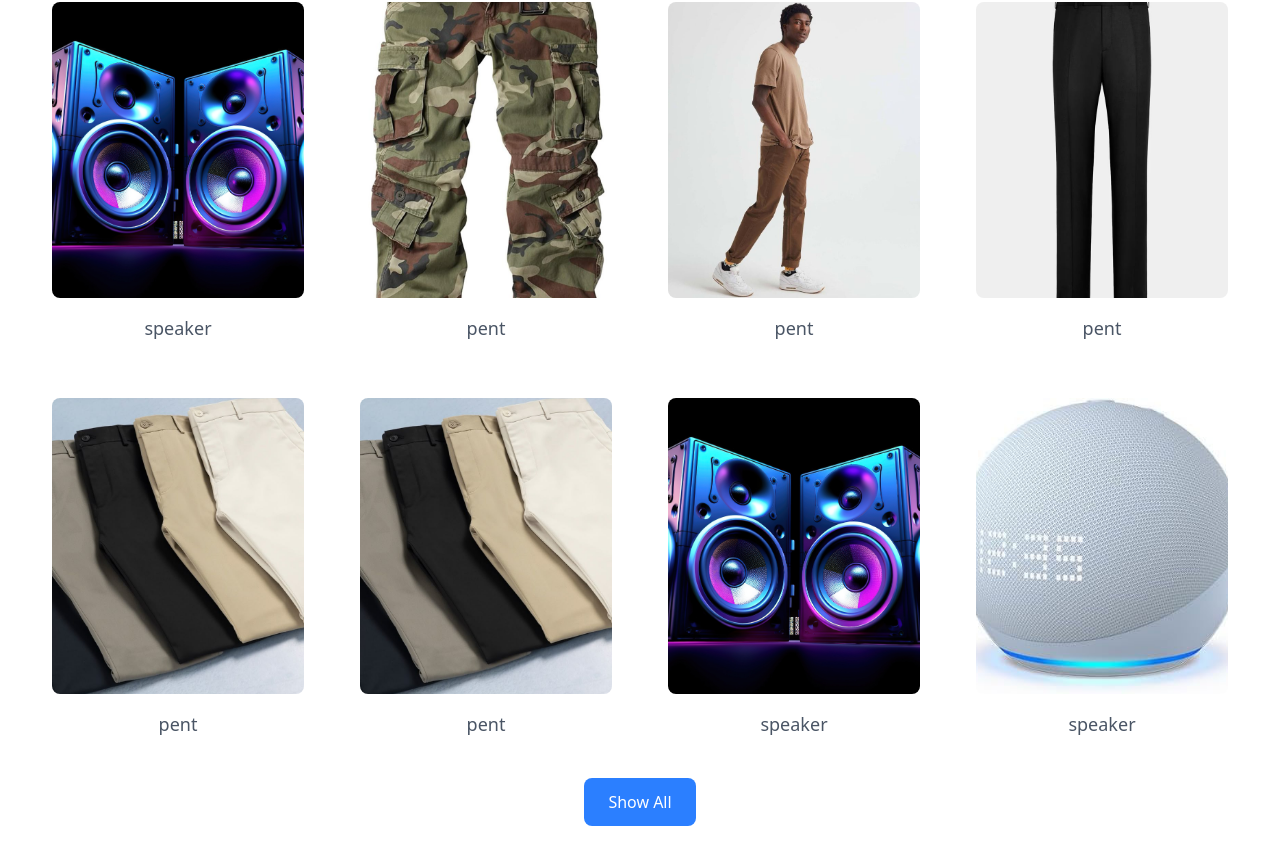
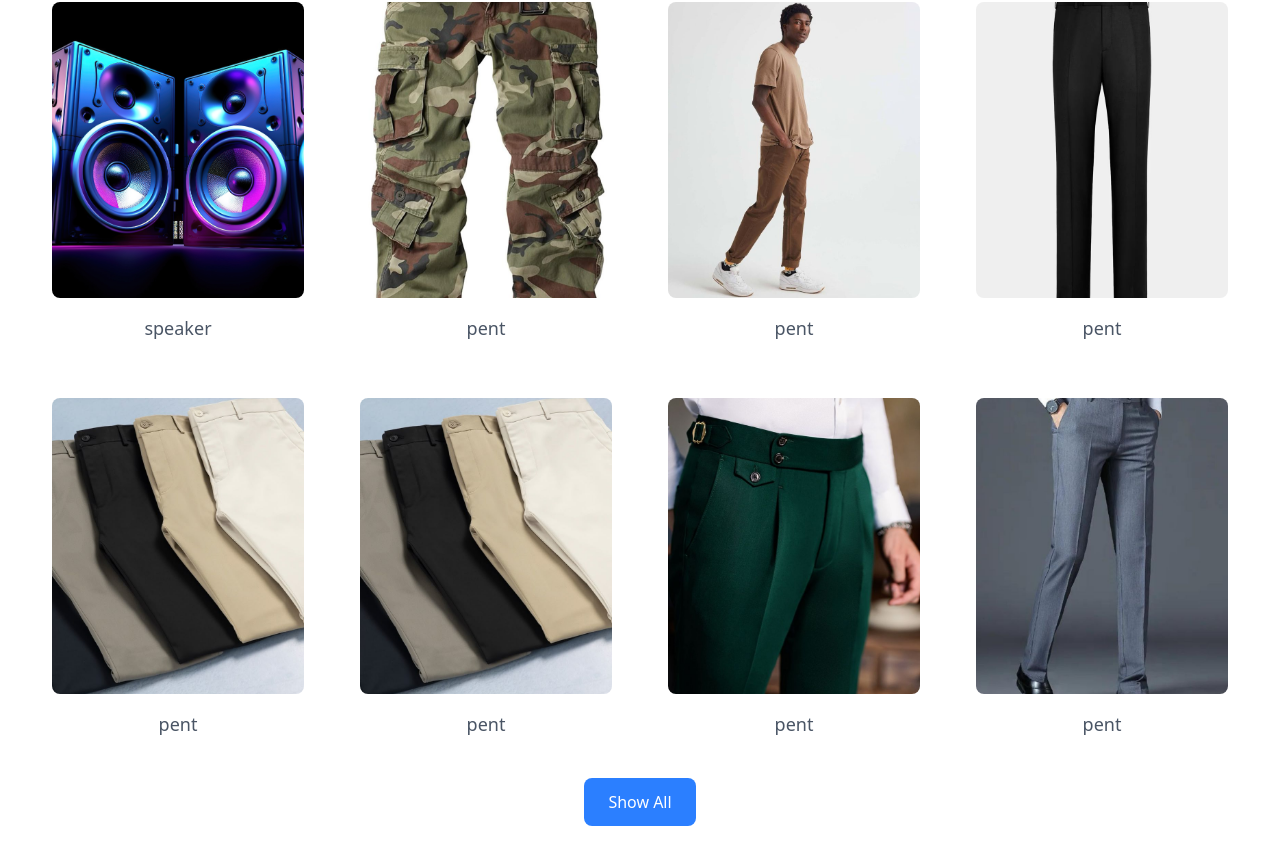
Before and after one commit to niyomugaboetiene/ecommerce-app, a React (Vite) app: page /all in a window 1280 px wide. Shown: the part 342-1204 px from the top of the page. Built offline with nearby package versions, Linux system fonts and the light colour scheme.

Commit message:
adding images ecommerce app

```diff
--- a/src/pages/AllOurProduct.jsx
+++ b/src/pages/AllOurProduct.jsx
@@ -71,7 +71,13 @@ const Images = [
     {image: pent6, decription: "pent"},
     {image: pent7, decription: "pent"},
     {image: pent8, decription: "pent"},
-    {image: speaker1, decription: "speaker"},
+    {image: pent9, decription: "pent"},
+    {image: pent10, decription: "pent"},
+    {image: pent11, decription: "pent"},
+    {image: pent12, decription: "pent"},
+    {image: shoes4, decription: "shoes"},
+    {image: shoes4, decription: "shoes"},
+    {image: shoes4, decription: "shoes"},
     {image: speaker2, decription: "speaker"},
     {image: speaker3, decription: "speaker"},
     {image: speaker4, decription: "speaker"},
```
